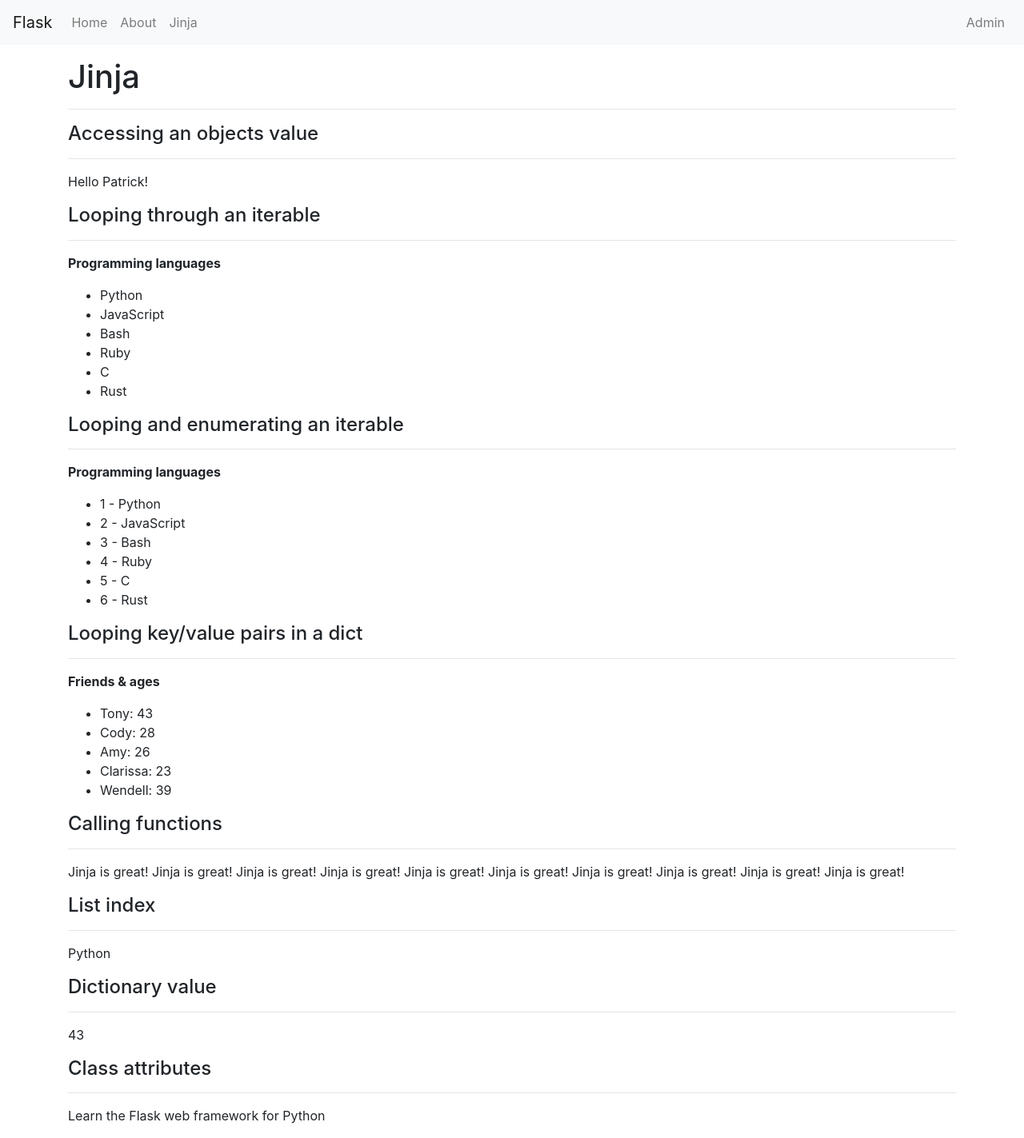
After one commit to patrickkaelin/PROG2, a Flask app: page /jinja in a window 1280 px wide. The commit adds this page. Shown: the whole page at 80% size. Run offline with Flask 2, Linux system fonts and the light colour scheme; some libraries are stand-ins or nearby versions.

Commit message:
Add: In demos 08 - jinja exercises

```diff
--- /dev/null
+++ b/demos/08_pythonise_tutorial/app/templates/public/jinja.html
@@ -0,0 +1,83 @@
+
+{% extends "public/templates/public_template.html" %}
+
+{% block title %}Jinja{% endblock %}
+
+{% block main %}
+
+<div class="container">
+  <div class="row">
+    <div class="col">
+      <h1>Jinja</h1>
+      <hr>
+	<!-- Accessing an objects value -->
+      <h4>Accessing an objects value</h4>
+      <hr>
+      <p>Hello {{ my_name}}!</p>
+
+	<!-- Looping through an iterable -->
+      <h4>Looping through an iterable</h4>
+      <hr>
+
+      <strong class="d-block mb-3">Programming languages</strong>
+      <ul>
+      	{% for lang in langs %}
+  		<li>{{ lang }}</li>
+  		{% endfor %}
+      </ul>
+
+    <!-- Looping through an iterable (loop.index) -->
+	<h4>Looping and enumerating an iterable</h4>
+	<hr>
+
+	<strong class="d-block mb-3">Programming languages</strong>
+	<ul>
+	  {% for lang in langs %}
+	  <li>{{ loop.index }} - {{ lang }}</li>
+	  {% endfor %}
+	</ul>
+
+
+	<!-- Looping key/value pairs in a dict -->
+	<h4>Looping key/value pairs in a dict</h4>
+	<hr>
+
+	<strong class="d-block mb-3">Friends & ages</strong>
+	<ul>
+	  {% for name, age in friends.items() %}
+	  <li>{{ name }}: {{ age }}</li>
+	  {% endfor %}
+	</ul>
+
+
+	<!-- Calling functions -->
+	<h4>Calling functions</h4>
+	<hr>
+	<p>{{ repeat("Jinja is great! ", 10) }}</p>
+
+
+	<!-- Accessing a list index -->
+	<h4>List index</h4>
+	<hr>
+	<p>{{ langs[0] }}</p>
+
+
+	<!-- Accessing a dictionary value -->
+	<h4>Dictionary value</h4>
+	<hr>
+	<p>{{ friends["Tony"] }}</p>
+
+
+	<!-- Accessing a class attribute -->
+	<h4>Class attributes</h4>
+	<hr>
+	<p>{{ my_remote.description }}</p>
+
+
+
+
+    </div>
+  </div>
+</div>
+
+{% endblock %}
--- a/demos/08_pythonise_tutorial/app/templates/public/templates/public_template.html
+++ b/demos/08_pythonise_tutorial/app/templates/public/templates/public_template.html
@@ -27,6 +27,9 @@
           <li class="nav-item">
             <a class="nav-link" href="/about">About</a>
           </li>
+          <li class="nav-item">
+            <a class="nav-link" href="/jinja">Jinja</a>
+          </li>
         </ul>
       </div>
 
--- a/demos/08_pythonise_tutorial/app/views.py
+++ b/demos/08_pythonise_tutorial/app/views.py
@@ -5,14 +5,66 @@ from flask import render_template
 def index():
 	return render_template("public/index.html")
 
+
 @app.route("/about")
 def about():
 	return render_template("public/about.html")
+
 
 @app.route("/team")
 def team():
 	return render_template("public/team.html")
 
+
 @app.route("/jinja")
 def jinja():
-	return render_template("public/jinja.html")
+
+	# Strings
+	my_name = "Patrick"
+
+	# Integers
+	my_age = 24
+
+	# Lists
+	langs = ["Python", "JavaScript", "Bash", "Ruby", "C", "Rust"]
+
+	# Dictionaries
+	friends = {
+	    "Tony": 43,
+	    "Cody": 28,
+	    "Amy": 26,
+	    "Clarissa": 23,
+	    "Wendell": 39
+	}
+
+	# Tuples
+	colors = ("Red", "Blue")
+
+	# Booleans
+	cool = True
+
+	# Classes
+	class GitRemote:
+	    def __init__(self, name, description, domain):
+	        self.name = name
+	        self.description = description
+	        self.domain = domain
+
+	    def clone(self, repo):
+	        return f"Cloning into {repo}"
+
+	my_remote = GitRemote(
+	    name="Learning Flask",
+	    description="Learn the Flask web framework for Python",
+	    domain="https://github.com/Julian-Nash/learning-flask.git"
+	)
+
+	# Functions
+	def repeat(x, qty=1):
+	    return x * qty
+
+	return render_template(
+		"public/jinja.html", my_name=my_name, my_age=my_age, langs=langs,
+    friends=friends, colors=colors, cool=cool, GitRemote=GitRemote,
+    my_remote=my_remote, repeat=repeat
+    )
```
